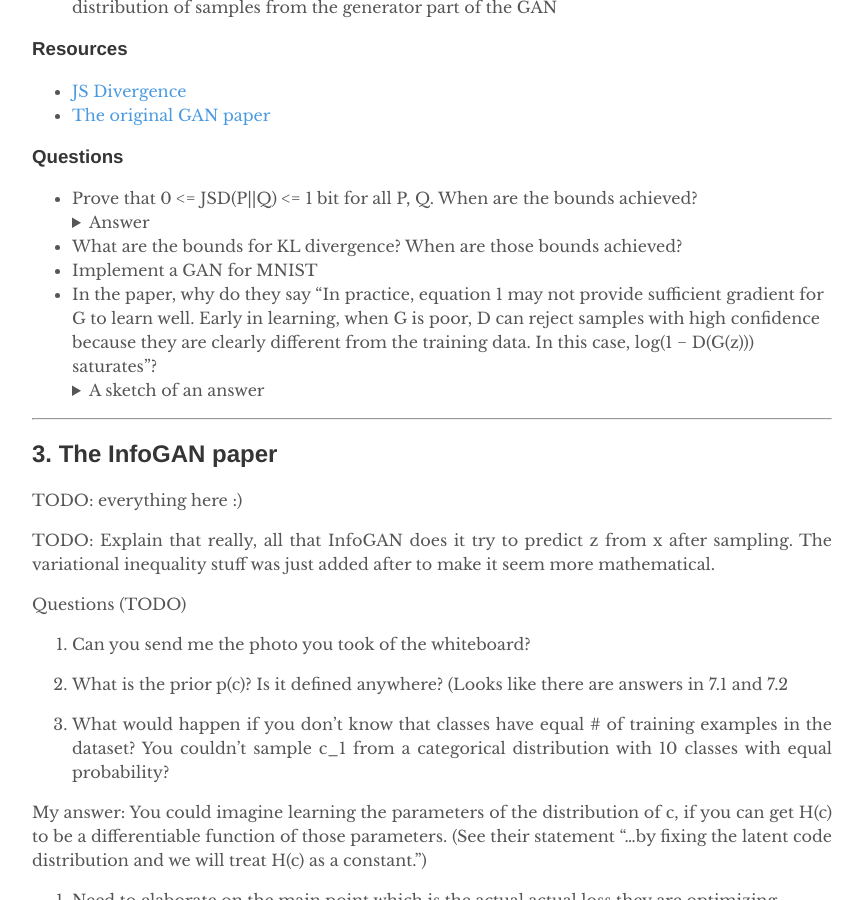
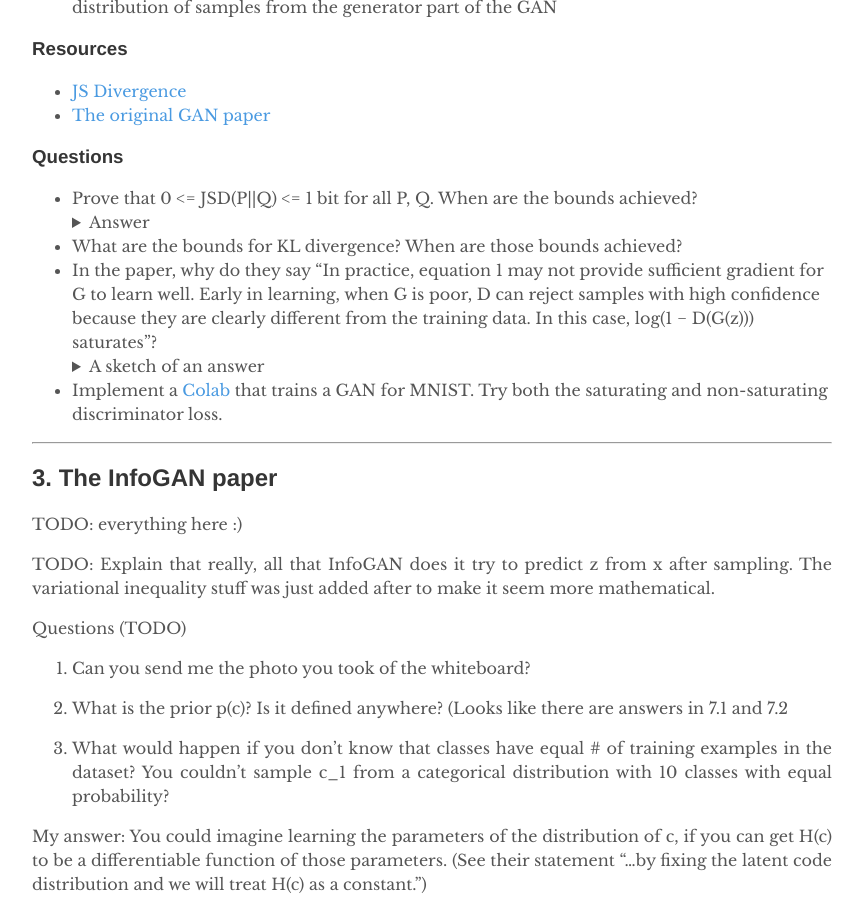
Before and after one commit to depthfirstlearning/depthfirstlearning.com, a Jekyll site: the page built from _posts/2018-05-28-InfoGAN.markdown, in a window 1280 px wide and 900 px high, scrolled down 2245 px. Shown: the whole window, without its empty margins (208-1071 px from the left). Built offline with Jekyll 4.4.1, drawn with Linux system fonts in a browser that asks for light colours; our own code applies the rules of GitHub Pages for plain Markdown files.

Commit message:
Update 2018-05-28-InfoGAN.markdown

```diff
--- a/_posts/2018-05-28-InfoGAN.markdown
+++ b/_posts/2018-05-28-InfoGAN.markdown
@@ -82,11 +82,11 @@
     </details>
   - What are the bounds for KL divergence? When are those bounds achieved?
 <!--- TODO:  - Why is it called the Jensen-Shannon divergence? --->
-  - Implement a GAN for MNIST
   - In the paper, why do they say “In practice, equation 1 may not provide sufficient gradient for G to learn well. Early in learning, when G is poor, D can reject samples with high confidence because they are clearly different from the training data. In this case, log(1 − D(G(z))) saturates”?
     <details><summary>A sketch of an answer</summary>
       <a href="/assets/gan_gradient.pdf">Understanding the vanishing generator gradients point in the GAN paper</a>
     </details>
+  - Implement a [Colab](https://colab.research.google.com/) that trains a GAN for MNIST. Try both the saturating and non-saturating discriminator loss.
 
 ***
 
```
